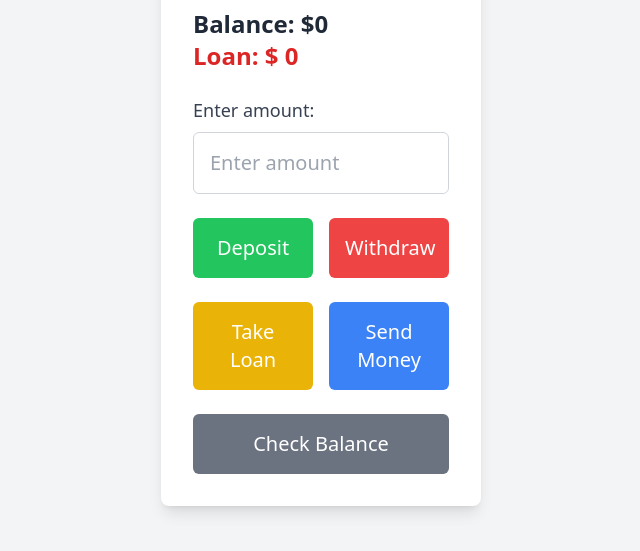
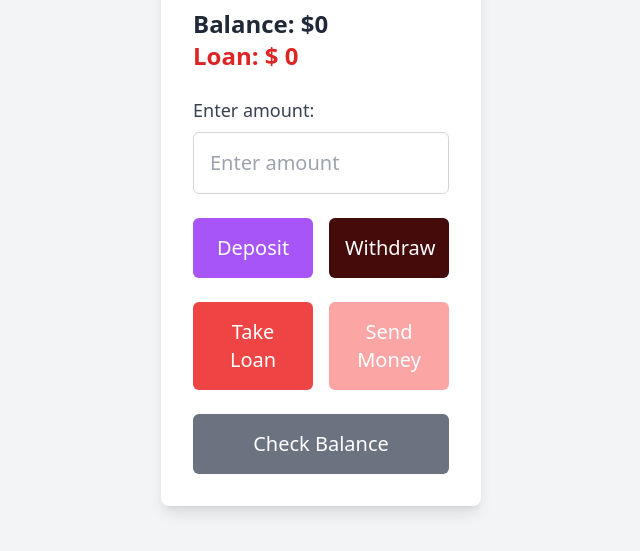
Before and after one commit to Kristencode/Bank, a plain HTML site: page bank.html in a window 1280 px wide. Shown: the part 193-744 px from the top of the page, without its empty margins (319-959 px from the left). Drawn offline with nearby package versions, Linux system fonts and the light colour scheme.

Commit message:
colors change

```diff
--- a/bank.html
+++ b/bank.html
@@ -44,14 +44,14 @@
           <button
             id="depo"
             type="button"
-            class="w-full bg-green-500 text-white p-4 rounded-md text-xl hover:bg-green-600"
+            class="w-full bg-purple-500 text-white p-4 rounded-md text-xl hover:bg-green-600"
           >
             Deposit
           </button>
           <button
             id="withdraw"
             type="button"
-            class="w-full bg-red-500 text-white p-4 rounded-md text-xl hover:bg-red-600"
+            class="w-full bg-red-950 text-white p-4 rounded-md text-xl hover:bg-red-600"
           >
             Withdraw
           </button>
@@ -61,14 +61,14 @@
           <button
             id="take-loan"
             type="button"
-            class="w-full bg-yellow-500 text-white p-4 rounded-md text-xl hover:bg-yellow-600"
+            class="w-full bg-red-500 text-white p-4 rounded-md text-xl hover:bg-yellow-600"
           >
             Take Loan
           </button>
           <button
             id="send-money"
             type="button"
-            class="w-full bg-blue-500 text-white p-4 rounded-md text-xl hover:bg-blue-600"
+            class="w-full bg-red-300 text-white p-4 rounded-md text-xl hover:bg-blue-600"
           >
             Send Money
           </button>
```
